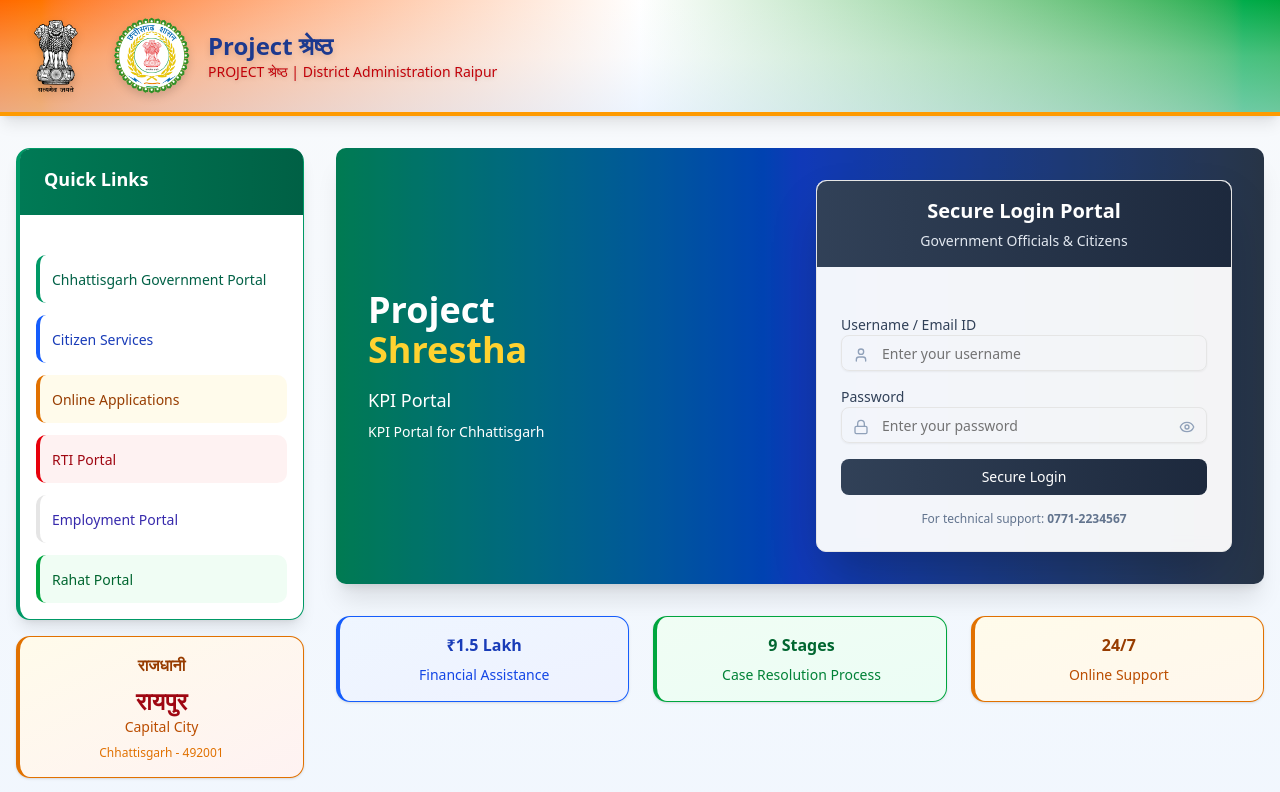
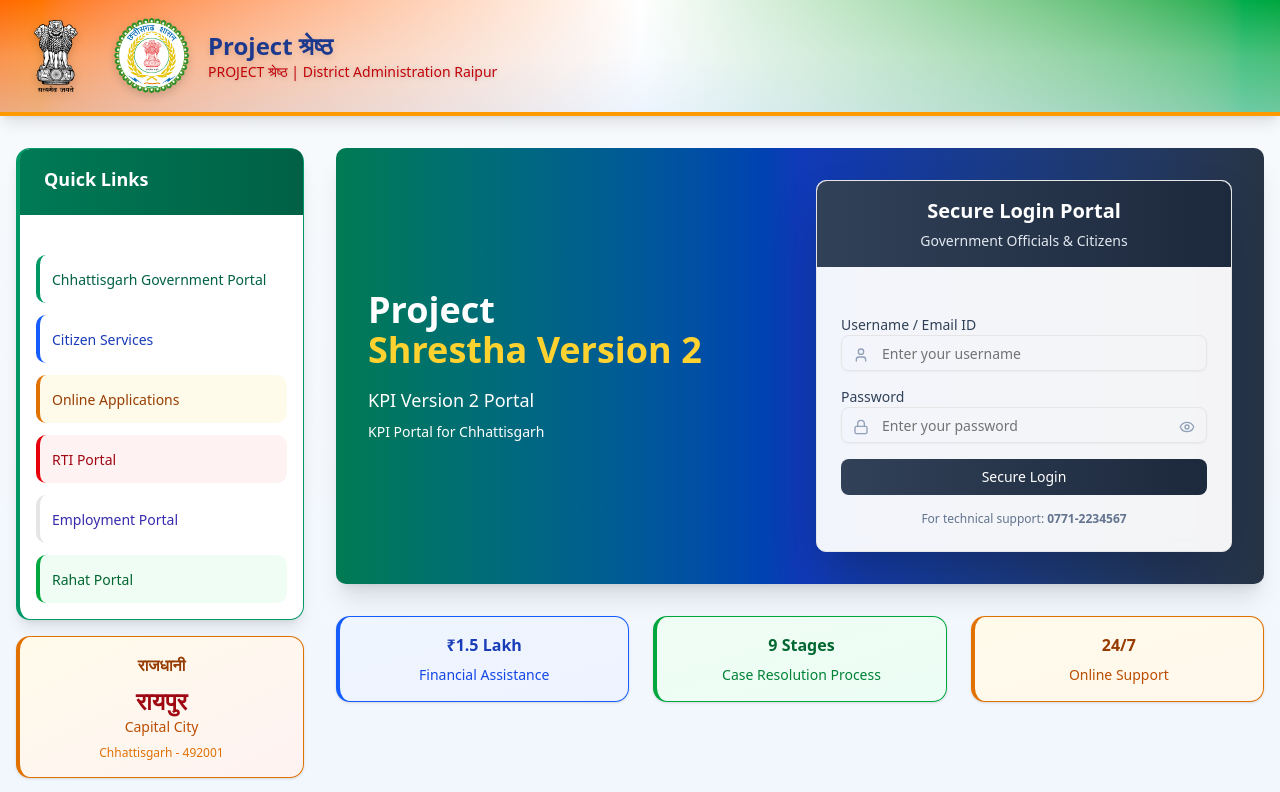
Before and after one commit to dEvAshirvad/kpiv5-frontend, a Next.js app: page /login in a window 1280 px wide. Shown: the top 792 px of the page. Built offline with nearby package versions, Linux system fonts and the light colour scheme; no server answers.

Commit message:
feat: ch

```diff
--- a/src/app/(auth)/login/page.tsx
+++ b/src/app/(auth)/login/page.tsx
@@ -83,9 +83,9 @@
 								<div>
 									<h2 className="text-4xl font-bold mb-4">
 										Project <br />
-										<span className="text-amber-300">Shrestha</span>
+										<span className="text-amber-300">Shrestha Version 2</span>
 									</h2>
-									<p className="text-lg mb-2">KPI Portal</p>
+									<p className="text-lg mb-2">KPI Version 2 Portal</p>
 									<p className="text-sm">KPI Portal for Chhattisgarh</p>
 								</div>
 
```
